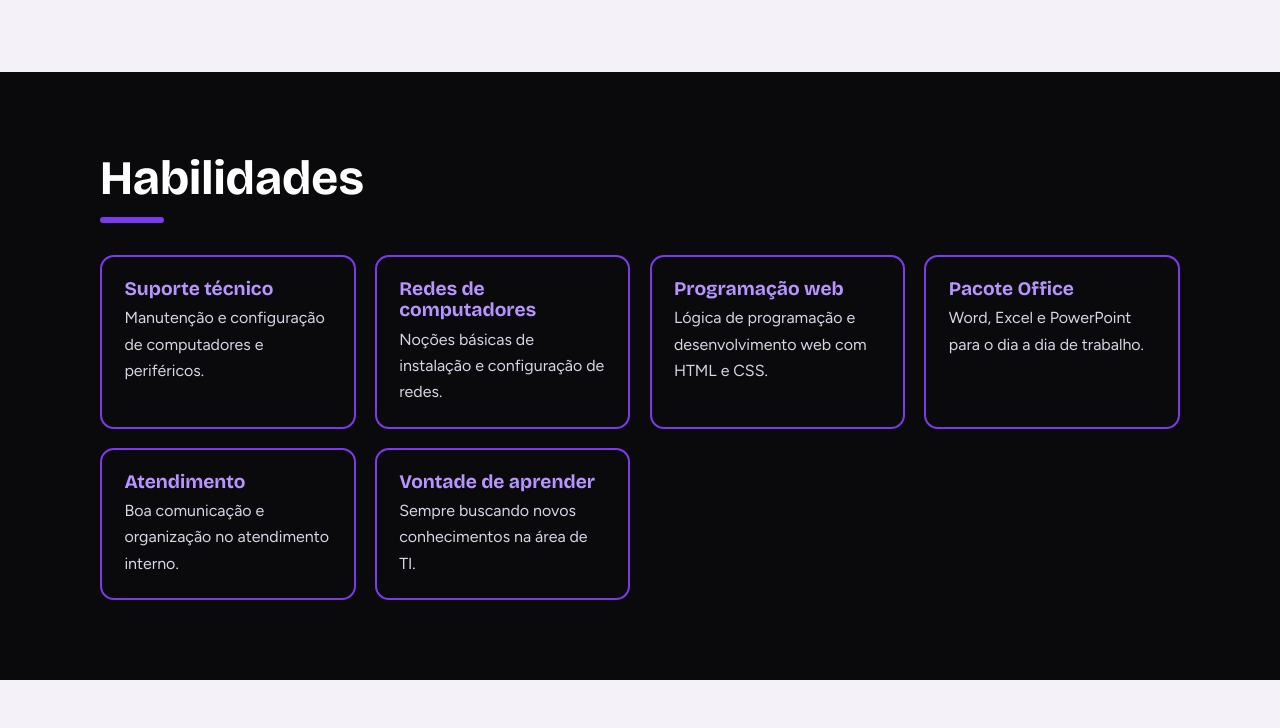
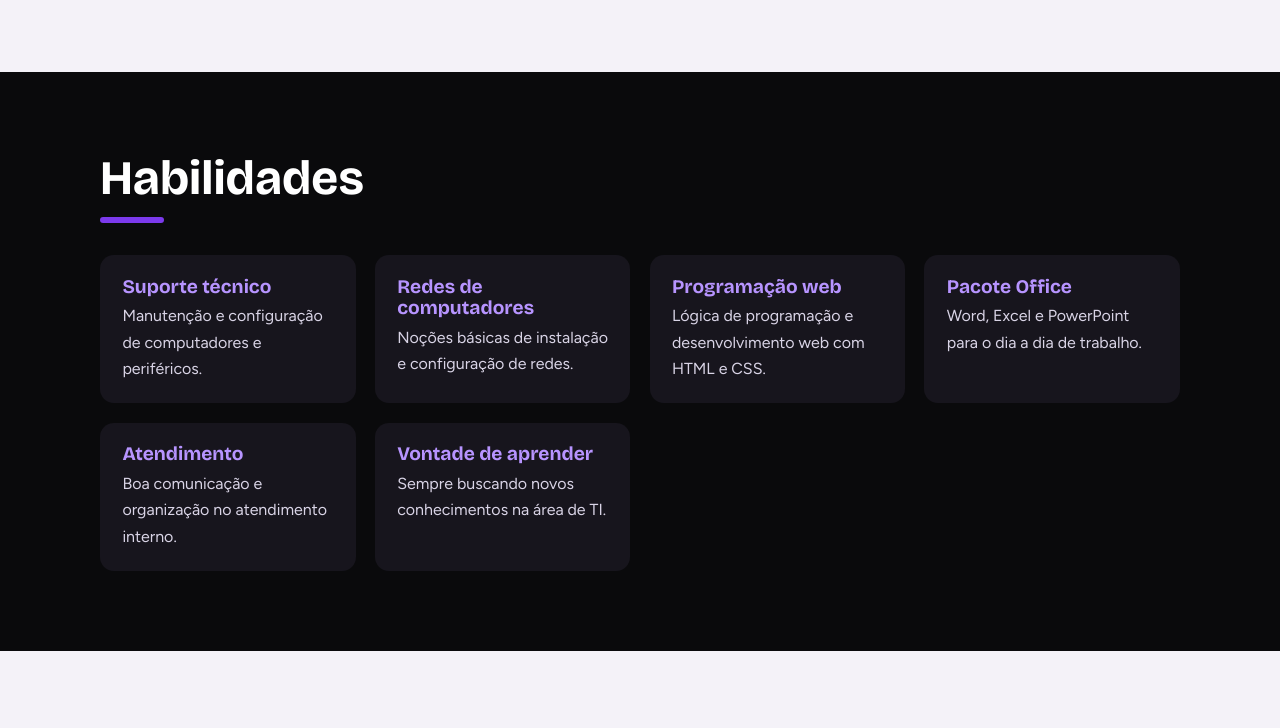
Before and after one commit to luisjava301/Curr-culo-online, a plain HTML site: page index.html in a window 1280 px wide. Shown: the part 2371-3099 px from the top of the page. Drawn offline with nearby package versions, Linux system fonts and the light colour scheme.

Commit message:
Update style.css

```diff
--- a/style.css
+++ b/style.css
@@ -1,4 +1,6 @@
-
+/* ==========================================================
+   VARIÁVEIS (cores e fontes)
+   ========================================================== */
 :root {
   --preto: #0a0a0c;
   --grafite: #17151d;
@@ -14,6 +16,10 @@
   box-sizing: border-box;
 }
 
+
+/* ==========================================================
+   BASE
+   ========================================================== */
 *,
 *::before,
 *::after {
@@ -62,6 +68,10 @@ a:focus-visible {
   margin-inline: auto;
 }
 
+
+/* ==========================================================
+   CABEÇALHO
+   ========================================================== */
 .topo {
   position: sticky;
   top: 0;
@@ -96,6 +106,10 @@ a:focus-visible {
   font-size: 0.9rem;
 }
 
+
+/* ==========================================================
+   SEÇÕES (estrutura geral)
+   ========================================================== */
 section {
   padding: 5rem 0;
 }
@@ -124,6 +138,10 @@ h2::after {
   border-radius: 3px;
 }
 
+
+/* ==========================================================
+   HERO (apresentação)
+   ========================================================== */
 .hero {
   padding: 4rem 0 5rem;
   background:
@@ -160,6 +178,10 @@ h2::after {
   margin-top: 1.4rem;
 }
 
+
+/* ==========================================================
+   BOTÕES
+   ========================================================== */
 .botoes {
   display: flex;
   flex-wrap: wrap;
@@ -191,6 +213,10 @@ h2::after {
   background: var(--roxo-escuro);
 }
 
+
+/* ==========================================================
+   FOTO DE PERFIL
+   ========================================================== */
 .foto {
   position: relative;
   justify-self: center;
@@ -217,9 +243,12 @@ h2::after {
   background: var(--grafite);
 }
 
+
+/* ==========================================================
+   CARTÕES (experiência)
+   ========================================================== */
 .cartao {
   background: var(--grafite);
-  border-left: 6px solid var(--roxo);
   border-radius: 14px;
   padding: 1.6rem 1.8rem;
 }
@@ -248,6 +277,10 @@ h2::after {
   background: var(--preto);
 }
 
+
+/* ==========================================================
+   LINHA DO TEMPO (formação)
+   ========================================================== */
 .linha {
   position: relative;
   padding-left: 2rem;
@@ -290,6 +323,10 @@ h2::after {
   border-radius: 10px;
 }
 
+
+/* ==========================================================
+   HABILIDADES
+   ========================================================== */
 .grade {
   display: grid;
   grid-template-columns: repeat(auto-fit, minmax(240px, 1fr));
@@ -297,7 +334,7 @@ h2::after {
 }
 
 .grade div {
-  border: 2px solid var(--roxo);
+  background: var(--grafite);
   border-radius: 14px;
   padding: 1.3rem 1.4rem;
 }
@@ -314,6 +351,10 @@ h2::after {
   font-size: 1rem;
 }
 
+
+/* ==========================================================
+   PROJETOS
+   ========================================================== */
 .projeto {
   display: flex;
   flex-wrap: wrap;
@@ -340,6 +381,10 @@ h2::after {
   background: var(--grafite);
 }
 
+
+/* ==========================================================
+   CONTATO
+   ========================================================== */
 .contato p {
   font-size: 1.15rem;
   color: #d9d4e6;
@@ -350,6 +395,10 @@ h2::after {
   padding: 1rem 1.8rem;
 }
 
+
+/* ==========================================================
+   RODAPÉ
+   ========================================================== */
 footer {
   background: var(--preto);
   color: #a9a3bb;
@@ -363,6 +412,10 @@ footer strong {
   color: var(--branco);
 }
 
+
+/* ==========================================================
+   RESPONSIVO (celular)
+   ========================================================== */
 @media (max-width: 760px) {
   .hero .wrap {
     grid-template-columns: 1fr;
```
